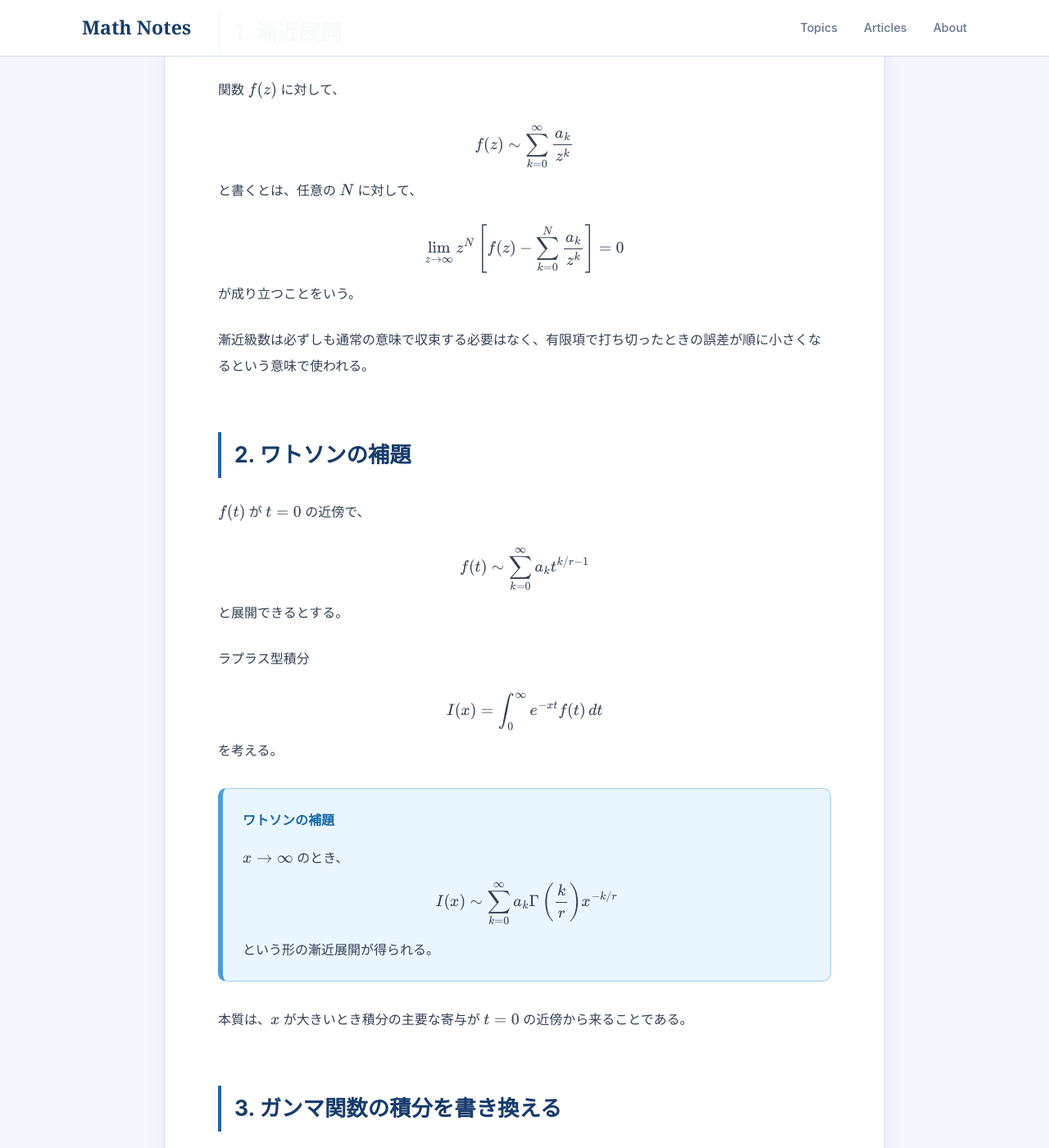
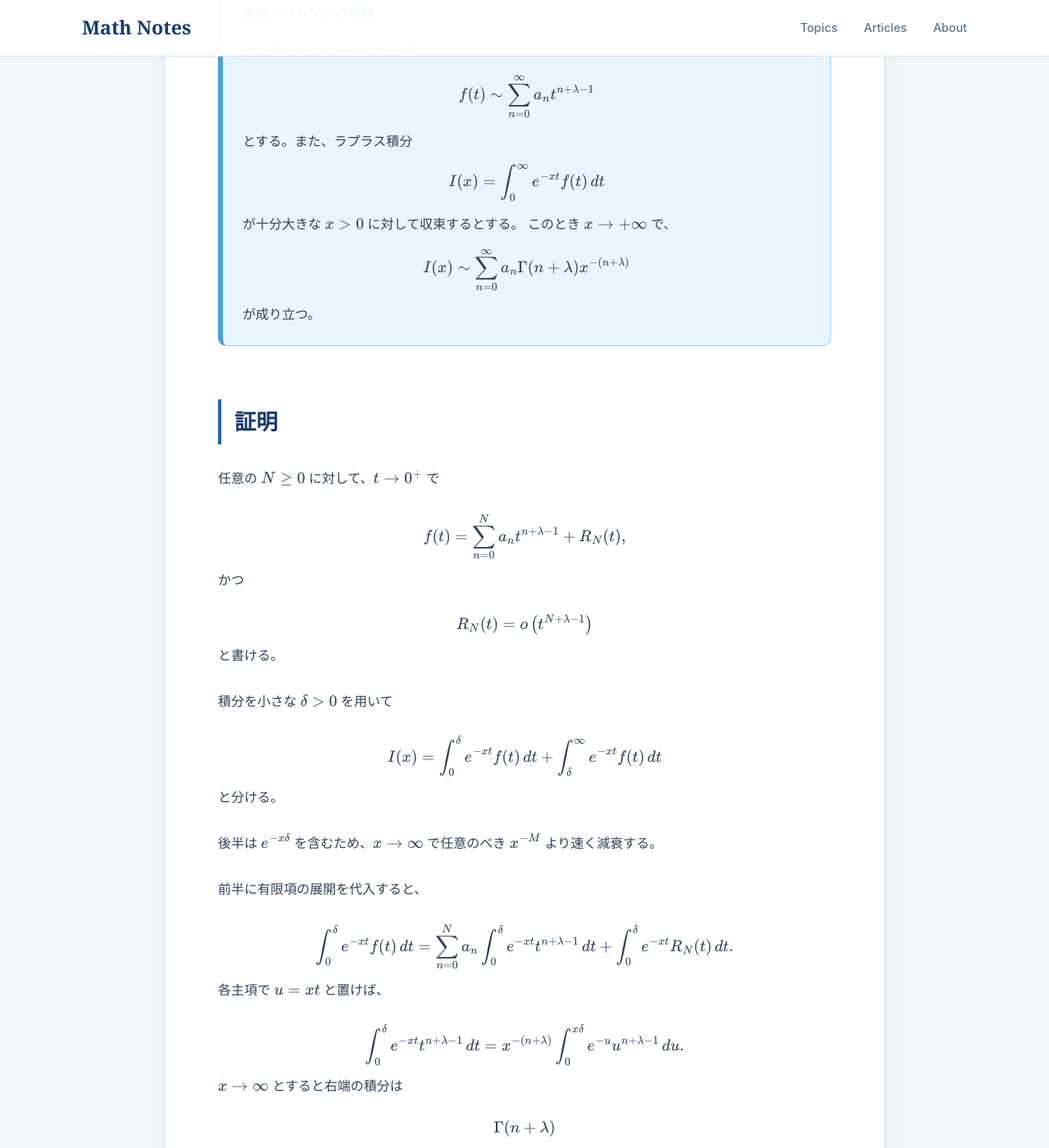
Before and after one commit to koukano/koukano.github.io, a Jekyll site: the page built from articles/gamma-stirling-watson.md, in a window 1280 px wide and 1400 px high, scrolled down 480 px. Shown: the whole window at 82% size. Built offline with Jekyll 4.4.1, drawn with Linux system fonts in a browser that asks for light colours; some of the changed text lies outside the part shown.

Commit message:
Make Watson lemma a single-theorem article

```diff
--- a/articles/gamma-stirling-watson.md
+++ b/articles/gamma-stirling-watson.md
@@ -1,203 +1,142 @@
 ---
 layout: article
-title: "ワトソンの補題とスターリングの公式"
+title: "ワトソンの補題"
 category: "gamma-function"
 category_label: "ガンマ関数"
 ---
 
-ガンマ関数の大きな引数に対する振る舞いを調べるためには漸近展開が重要になる。本記事では、漸近展開の定義、ラプラス型積分に対するワトソンの補題、スターリングの公式を整理する。
+ラプラス型積分では、パラメータが大きくなると積分の主要な寄与が端点の近くから現れる。ワトソンの補題は、この事実を漸近展開として定式化する。
 
-## 1. 漸近展開
+<div class="math-box theorem-box">
 
-関数 $f(z)$ に対して、
+<div class="math-box-title">定理：ワトソンの補題</div>
 
-$$
-f(z)
-\sim
-\sum_{k=0}^{\infty}
-\frac{a_k}{z^k}
-$$
-
-と書くとは、任意の $N$ に対して、
-
-$$
-\lim_{z\to\infty}
-z^N
-\left[
-f(z)
--
-\sum_{k=0}^{N}
-\frac{a_k}{z^k}
-\right]
-=
-0
-$$
-
-が成り立つことをいう。
-
-漸近級数は必ずしも通常の意味で収束する必要はなく、有限項で打ち切ったときの誤差が順に小さくなるという意味で使われる。
-
-## 2. ワトソンの補題
-
-$f(t)$ が $t=0$ の近傍で、
+$\lambda>0$ とし、$t\to0^+$ のとき
 
 $$
 f(t)
 \sim
-\sum_{k=0}^{\infty}
-a_k t^{k/r-1}
+\sum_{n=0}^{\infty}
+a_n t^{n+\lambda-1}
 $$
 
-と展開できるとする。
-
-ラプラス型積分
+とする。また、ラプラス積分
 
 $$
 I(x)
 =
-\int_0^\infty
-e^{-xt}f(t)\,dt
+\int_0^\infty e^{-xt}f(t)\,dt
 $$
 
-を考える。
+が十分大きな $x>0$ に対して収束するとする。
 
-<div class="math-box theorem-box">
-
-<div class="math-box-title">ワトソンの補題</div>
-
-$x\to\infty$ のとき、
+このとき $x\to+\infty$ で、
 
 $$
 I(x)
 \sim
-\sum_{k=0}^{\infty}
-a_k
-\Gamma\left(\frac{k}{r}\right)
-x^{-k/r}
+\sum_{n=0}^{\infty}
+a_n
+\Gamma(n+\lambda)
+x^{-(n+\lambda)}
 $$
 
-という形の漸近展開が得られる。
+が成り立つ。
 
 </div>
 
-本質は、$x$ が大きいとき積分の主要な寄与が $t=0$ の近傍から来ることである。
+## 証明
 
-## 3. ガンマ関数の積分を書き換える
-
-オイラー積分で、
+任意の $N\geq0$ に対して、$t\to0^+$ で
 
 $$
-t=e^x
+f(t)
+=
+\sum_{n=0}^{N}
+a_n t^{n+\lambda-1}
++
+R_N(t),
 $$
 
-と変数変換すると、
+かつ
 
 $$
-\Gamma(z)
+R_N(t)
 =
-\int_{-\infty}^{\infty}
-\exp\left(
-zx-e^x
-\right)\,dx
+o\left(t^{N+\lambda-1}\right)
 $$
 
-となる。
+と書ける。
 
-指数部
+積分を小さな $\delta>0$ を用いて
 
 $$
-f(x)=zx-e^x
+I(x)
+=
+\int_0^\delta e^{-xt}f(t)\,dt
++
+\int_\delta^\infty e^{-xt}f(t)\,dt
 $$
 
-は、
+と分ける。
+
+後半は $e^{-x\delta}$ を含むため、$x\to\infty$ で任意のべき $x^{-M}$ より速く減衰する。
+
+前半に有限項の展開を代入すると、
 
 $$
-f'(x)=z-e^x
+\int_0^\delta e^{-xt}f(t)\,dt
+=
+\sum_{n=0}^{N}
+a_n
+\int_0^\delta
+e^{-xt}t^{n+\lambda-1}\,dt
++
+\int_0^\delta e^{-xt}R_N(t)\,dt.
 $$
 
-より、
+各主項で $u=xt$ と置けば、
 
 $$
-x=\log z
+\int_0^\delta
+e^{-xt}t^{n+\lambda-1}\,dt
+=
+x^{-(n+\lambda)}
+\int_0^{x\delta}
+e^{-u}u^{n+\lambda-1}\,du.
 $$
 
-で極大となる。したがって、$z$ が大きいときにはこの点の近傍が積分の主要部分になる。
-
-## 4. ガウス積分による第一近似
-
-極大点の近傍で指数部を2次まで展開するとガウス積分が現れ、
+$x\to\infty$ とすると右端の積分は
 
 $$
-\Gamma(z+1)
-\sim
-\sqrt{2\pi z}
-\left(
-\frac{z}{e}
-\right)^z
+\Gamma(n+\lambda)
 $$
 
-を得る。
+に収束する。
 
-したがって、
-
-<div class="math-box theorem-box">
-
-<div class="math-box-title">スターリングの公式</div>
+また剰余項は $R_N(t)=o(t^{N+\lambda-1})$ を用いることで、
 
 $$
-\Gamma(z)
-\sim
-\sqrt{\frac{2\pi}{z}}
-\left(
-\frac{z}{e}
-\right)^z
+\int_0^\delta e^{-xt}R_N(t)\,dt
+=
+o\left(x^{-(N+\lambda)}\right)
 $$
 
-が大きな $z$ に対する第一近似となる。
+と評価できる。
 
-</div>
-
-## 5. 高次の漸近展開
-
-さらに高次の項まで考えると、
+したがって任意の $N$ について、
 
 $$
-\Gamma(z)
-\sim
-\sqrt{\frac{2\pi}{z}}
-\left(
-\frac{z}{e}
-\right)^z
-\sum_{k=0}^{\infty}
-\frac{a_k}{z^k}
+I(x)
+=
+\sum_{n=0}^{N}
+a_n\Gamma(n+\lambda)x^{-(n+\lambda)}
++
+o\left(x^{-(N+\lambda)}\right),
 $$
 
-という形になる。
-
-最初の係数は、
-
-$$
-a_0=1,
-\qquad
-a_1=\frac{1}{12}
-$$
-
-である。
-
-したがって、
-
-$$
-\Gamma(z)
-\sim
-\sqrt{\frac{2\pi}{z}}
-\left(
-\frac{z}{e}
-\right)^z
-\left(
-1+\frac{1}{12z}+\cdots
-\right).
-$$
+すなわち定理の漸近展開を得る。$\square$
 
 ## 次の記事
 
-[ガンマ関数の乗法公式と倍角公式](/articles/gamma-multiplication-formula.html)
+[スターリングの公式](/articles/gamma-stirling-formula.html)
```
